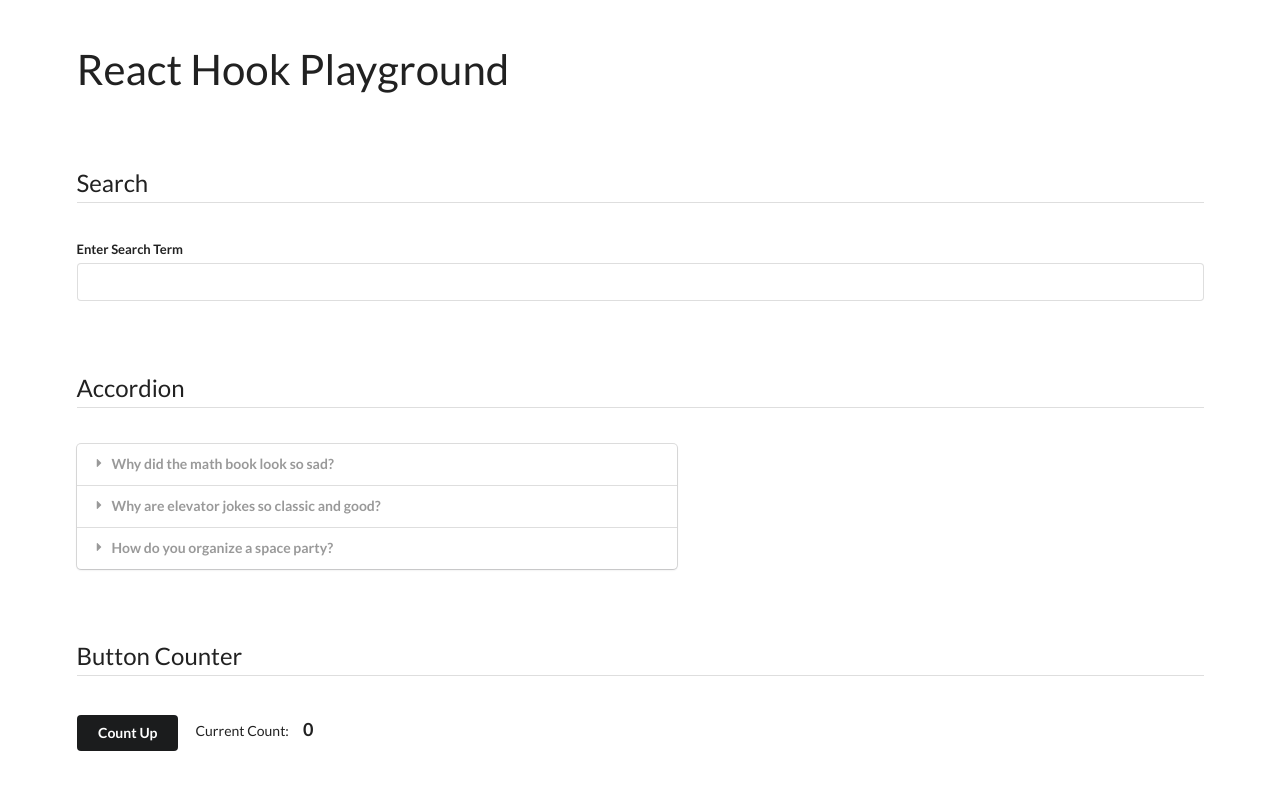
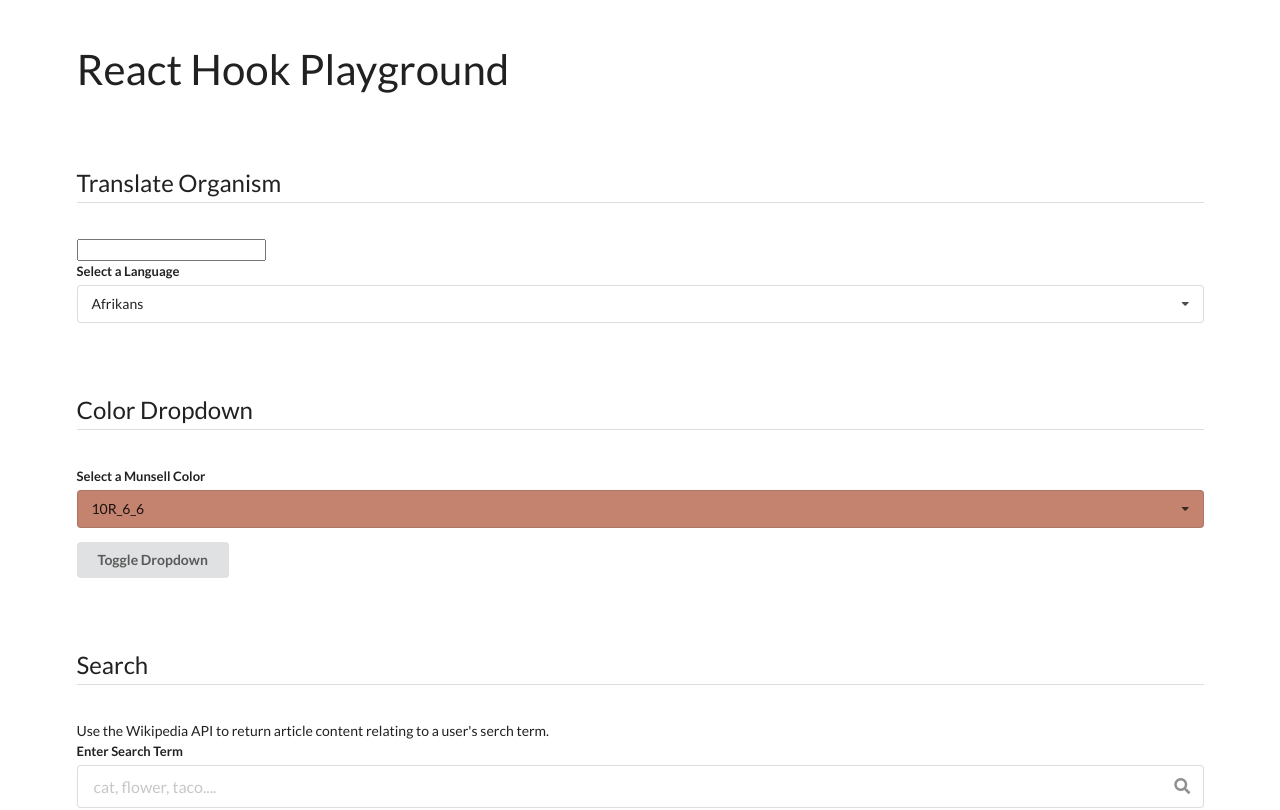
Before and after one commit to stringtheory/react-hook-playground, a React (Create React App) app: page / in a window 1280 px wide. Shown: the top 810 px of the page. Built offline with nearby package versions, Linux system fonts and the light colour scheme.

Commit message:
Added color data, added color dropdown, updated image file, added translation component.

```diff
--- a/package.json
+++ b/package.json
@@ -6,6 +6,7 @@
     "@testing-library/jest-dom": "^5.11.9",
     "@testing-library/react": "^11.2.5",
     "@testing-library/user-event": "^12.6.3",
+    "axios": "^0.21.1",
     "react": "^17.0.1",
     "react-dom": "^17.0.1",
     "react-scripts": "4.0.2",
--- a/src/App.css
+++ b/src/App.css
@@ -11,3 +11,7 @@
   font-weight: normal;
   margin: 3em 0em 1.5em;
 }
+
+.spaceafter {
+  margin-bottom: 1em;
+}
--- a/src/App.js
+++ b/src/App.js
@@ -1,33 +1,46 @@
-import React from 'react';
+import React, { useState } from 'react';
 import Accordion from './components/Accordion';
 import ButtonCounter from './components/ButtonCounter';
-import Search from './components/Search';
-import './App.css';
+// TODO: Refactor back into organism with dropdown and result
+import ColorDropdown from './components/ColorDropdown';
+import Dropdown from "./components/Dropdown";
+import Search from "./components/Search";
+// Example Data
+import { colorListData } from "./data/colors";
+import { dadJokes } from "./data/dadJokes";
+import "./App.css";
+import Translate from "./components/Translate";
 
-const items = [
-  {
-    title: 'Why did the math book look so sad?',
-    content: 'Because of all of its problems!'
-  },
-  {
-    title: 'Why are elevator jokes so classic and good?',
-    content: 'They work on many levels.'
-  },
-  {
-    title: 'How do you organize a space party?',
-    content: 'You planet.'
-  },
-];
 
 export default () => {
+  const [selectedColor, setSelectedColor] = useState(colorListData[0]);
+  const [showColorDropdown, setShowColorDropdown] = useState(true);
+
   return (
     <main className="ui container">
       <h1>React Hook Playground</h1>
+      <h2 className="ui dividing header">Translate Organism</h2>
+      <Translate/>
+
+      <h2 className="ui dividing header">Color Dropdown</h2>
+      {showColorDropdown ? (
+        <ColorDropdown
+          onSelectedChange={setSelectedColor}
+          options={colorListData}
+          selected={selectedColor}
+        />) : null
+      }
+      <p>
+      <button
+        className="ui button"
+        onClick={() => setShowColorDropdown(!showColorDropdown)}>Toggle Dropdown</button>
+      </p>
+
       <h2 className="ui dividing header">Search</h2>
       <Search />
 
       <h2 className="ui dividing header">Accordion</h2>
-      <Accordion items={items} />
+      <Accordion items={dadJokes} />
 
       <h2 className="ui dividing header">Button Counter</h2>
       <ButtonCounter />
--- /dev/null
+++ b/src/components/ColorDropdown.js
@@ -0,0 +1,58 @@
+import React, { useState, useEffect, useRef } from 'react';
+
+const ColorDropdown = ({ options, selected, onSelectedChange }) => {
+  const [open, setOpen] = useState(false);
+  const ref = useRef();
+
+  useEffect(() => {
+    const onBodyClick = (event) => {
+      if (ref.current && ref.current.contains(event.target)) {
+        return;
+      }
+
+      setOpen(false);
+    };
+
+    document.body.addEventListener('click', onBodyClick);
+
+    return () => {
+      document.body.removeEventListener('click', onBodyClick);
+    };
+  }, []);
+
+  const renderedOptions = options.map((option) => {
+
+    if (option.value === selected.value) {
+      return null;
+    }
+    return (
+      <div
+        key={option.value}
+        className="item"
+        style={{ background: option.color }}
+        onClick={() => onSelectedChange(option)}
+      >
+        {option.label}
+      </div>
+    )
+  });
+
+  return (
+    <form ref={ref} className="ui form spaceafter">
+      <div className="ui field">
+        <label className="label">Select a Munsell Color</label>
+        <div onClick={() => setOpen(!open)}
+             style={{ background: selected.value }}
+             className={`ui selection dropdown ${open ? 'visible active' : ''}`}>
+          <i className="dropdown icon"></i>
+          <div className="text">{selected.label}</div>
+          <div className={`menu ${open ? 'visible transition' : ''}`}>
+            { renderedOptions }
+          </div>
+        </div>
+      </div>
+    </form>
+  );
+};
+
+export default ColorDropdown;
--- /dev/null
+++ b/src/components/Dropdown.js
@@ -0,0 +1,57 @@
+import React, { useState, useEffect, useRef } from 'react';
+
+const Dropdown = ({ options, label, selected, onSelectedChange }) => {
+  const [open, setOpen] = useState(false);
+  const ref = useRef();
+
+  useEffect(() => {
+    const onBodyClick = (event) => {
+      if (ref.current && ref.current.contains(event.target)) {
+        return;
+      }
+
+      setOpen(false);
+    };
+
+    document.body.addEventListener('click', onBodyClick);
+
+    return () => {
+      document.body.removeEventListener('click', onBodyClick);
+    };
+  }, []);
+
+  const renderedOptions = options.map((option) => {
+    if (option.value === selected.value) {
+      return null;
+    }
+
+    return (
+      <div
+        key={option.value}
+        className="item"
+        onClick={() => onSelectedChange(option)}
+      >
+        {option.label}
+      </div>
+    )
+  });
+
+  return (
+    <form ref={ref} className="ui form spaceafter">
+      <div className="ui field">
+        <label className="label">{label}</label>
+        <div onClick={() => setOpen(!open)}
+             style={{ background: selected.value }}
+             className={`ui selection dropdown ${open ? 'visible active' : ''}`}>
+          <i className="dropdown icon"></i>
+          <div className="text">{selected.label}</div>
+          <div className={`menu ${open ? 'visible transition' : ''}`}>
+            { renderedOptions }
+          </div>
+        </div>
+      </div>
+    </form>
+  );
+};
+
+export default Dropdown;
--- a/src/components/Search.js
+++ b/src/components/Search.js
@@ -1,19 +1,81 @@
-import React, { useState } from 'react';
+import React, { useState, useEffect } from 'react';
+import axios from 'axios';
 
 const Search = () => {
   const [term, setTerm] = useState('');
+  const [results, setResults] = useState([]);
+
+  useEffect(() => {
+    const search = async() => {
+      const { data } = await axios.get('https://en.wikipedia.org/w/api.php', {
+        params: {
+          action: 'query',
+          list: 'search',
+          origin: '*',
+          format: 'json',
+          srsearch: term
+        }
+      });
+
+      setResults(data.query.search);
+    }
+
+    if (term && !results.length) {
+      search();
+    } else {
+      const timeoutID = setTimeout(() => {
+        if (term) {
+          search();
+        }
+      }, 500);
+
+      return () => {
+        clearTimeout(timeoutID);
+      };
+    }
+
+  }, [term]);
+
+  const renderedResults = results.map((result) => {
+    // TODO(dew): Prevent XXS Attack - by sanitizing results from GET, replace dangerouslySetInnerHTML
+    return (
+      <div key={result.pageid} className="item">
+        <div className="right floated content">
+          <a className="ui mini  button"
+             href={`https://en.wikipedia.org?curid=${result.pageid}`}
+             target="_blank"
+          >
+            <i className="linkify icon"></i>
+            Visit
+          </a>
+        </div>
+        <div className="content">
+          <div className="ui small header">{result.title}</div>
+          <span dangerouslySetInnerHTML={{ __html:result.snippet }}></span>
+        </div>
+      </div>
+    )
+  });
 
   return (
     <React.Fragment>
+      <div className="ui container">
+        <p>Use the Wikipedia API to return article content relating to a user's serch term.</p>
+      </div>
       <div className="ui form">
         <div className="field">
           <label>Enter Search Term</label>
-          <input value={term}
-                 onChange={(e) => setTerm(e.target.value)}
-                 className="input"
-           />
+          <div className="ui large icon input">
+            <input value={term}
+                   placeholder="cat, flower, taco...."
+                   onChange={(e) => setTerm(e.target.value)}
+                   className="ui input"
+            />
+            <i className="search icon"></i>
+          </div>
         </div>
       </div>
+      <div className="ui relaxed divided list">{renderedResults}</div>
     </React.Fragment>
   );
 };
--- /dev/null
+++ b/src/components/Translate.js
@@ -0,0 +1,38 @@
+import React, {useState} from 'react';
+import Dropdown from "./Dropdown";
+
+const options = [
+  {
+    label: 'Afrikans',
+    value: 'af'
+  },
+  {
+    label: 'Arabic',
+    value: 'ar'
+  },
+  {
+    label: 'Hindi',
+    value: 'hi'
+  },
+];
+
+const Translate = () => {
+  const [language, selectedLanguage] = useState(options[0]);
+  const [text, setText] = useState("");
+
+  return (
+    <div>
+      <input
+        value={text}
+        onChange={(e) => setText(e.target.value)} />
+      <Dropdown
+        options={options}
+        label="Select a Language"
+        selected={language}
+        onSelectedChange={selectedLanguage}
+      />
+    </div>
+  );
+};
+
+export default Translate;
--- /dev/null
+++ b/src/data/colors.js
@@ -0,0 +1,63 @@
+const colorData = [
+  {label: "10R_6_6", value: "rgb(196,131,111)"},
+  {label: "7-5R_6_6", value: "rgb(196,131,120)"},
+  {label: "5R_6_6", value: "rgb(196,130,126)"},
+  {label: "2-5R_6_6", value: "rgb(195,130,132)"},
+
+  {label: "10RP_6_6", value: "rgb(194,130,138)"},
+  {label: "7-5RP_6_6", value: "rgb(191,130,145)"},
+  {label: "5RP_6_6", value: "rgb(188,131,151)"},
+  {label: "2-5RP_6_6", value: "rgb(183,132,160)"},
+
+  {label: "10P_6_6", value: "rgb(178,134,167)"},
+  {label: "7-5P_6_6", value: "rgb(172,135,173)"},
+  {label: "5P_6_6", value: "rgb(163,138,179)"},
+  {label: "2-5P_6_6", value: "rgb(155,140,183)"},
+
+  {label: "10BP_6_6", value: "rgb(147,142,186)"},
+  {label: "7-5BP_6_6", value: "rgb(136,145,188)"},
+  {label: "5BP_6_6", value: "rgb(122,149,188)"},
+  {label: "2-5BP_6_6", value: "rgb(111,151,187)"},
+
+  {label: "10B_6_6", value: "rgb(98,154,185)"},
+  {label: "7-5B_6_6", value: "rgb(87,156,183)"},
+  {label: "5B_6_6", value: "rgb(75,158,179)"},
+  {label: "2-5B_6_6", value: "rgb(64,160,174)"},
+
+  {label: "10BG_6_6", value: "rgb(61,161,168)"},
+  {label: "7-5BG_6_6", value: "rgb(61,162,161)"},
+  {label: "5BG_6_6", value: "rgb(63,162,154)"},
+  {label: "2-5BG_6_6", value: "rgb(69,163,145)"},
+
+  {label: "10G_6_6", value: "rgb(74,163,140)"},
+  {label: "7-5G_6_6", value: "rgb(79,163,134)"},
+  {label: "5G_6_6", value: "rgb(84,162,127)"},
+  {label: "2-5G_6_6", value: "rgb(94,162,117)"},
+
+  {label: "10GY_6_6", value: "rgb(108,160,103)"},
+  {label: "7-5GY_6_6", value: "rgb(121,158,92)"},
+  {label: "5GY_6_6", value: "rgb(135,156,79)"},
+  {label: "2-5GY_6_6", value: "rgb(145,153,72)"},
+
+  {label: "10Y_6_6", value: "rgb(154,151,67)"},
+  {label: "7-5Y_6_6", value: "rgb(161,149,67)"},
+  {label: "5Y_6_6", value: "rgb(168,146,69)"},
+  {label: "2-5Y_6_6", value: "rgb(175,143,73)"},
+
+  {label: "10YR_6_6", value: "rgb(182,140,80)"},
+  {label: "7-5YR_6_6", value: "rgb(188,137,88)"},
+  {label: "5YR_6_6", value: "rgb(192,135,94)"},
+  {label: "2-5YR_6_6", value: "rgb(195,133,103)"},
+];
+
+const setupColors = (function () {
+  let colorDataCopy = JSON.parse(JSON.stringify(colorData));
+  for (var i = 0; i < colorDataCopy.length; i++) {
+    colorDataCopy[i].color = colorDataCopy[i].value;
+  }
+
+  return colorDataCopy;
+})();
+
+const colorListData = setupColors;
+export { colorData, colorListData };
--- /dev/null
+++ b/src/data/dadJokes.js
@@ -0,0 +1,16 @@
+const dadJokes = [
+  {
+    title: 'Why did the math book look so sad?',
+    content: 'Because of all of its problems!'
+  },
+  {
+    title: 'Why are elevator jokes so classic and good?',
+    content: 'They work on many levels.'
+  },
+  {
+    title: 'How do you organize a space party?',
+    content: 'You planet.'
+  },
+];
+
+export { dadJokes };
```
Also changed, not shown: public/favicon-180x180.png (added), 1 other file (tests, documents, lock files or other folders).
